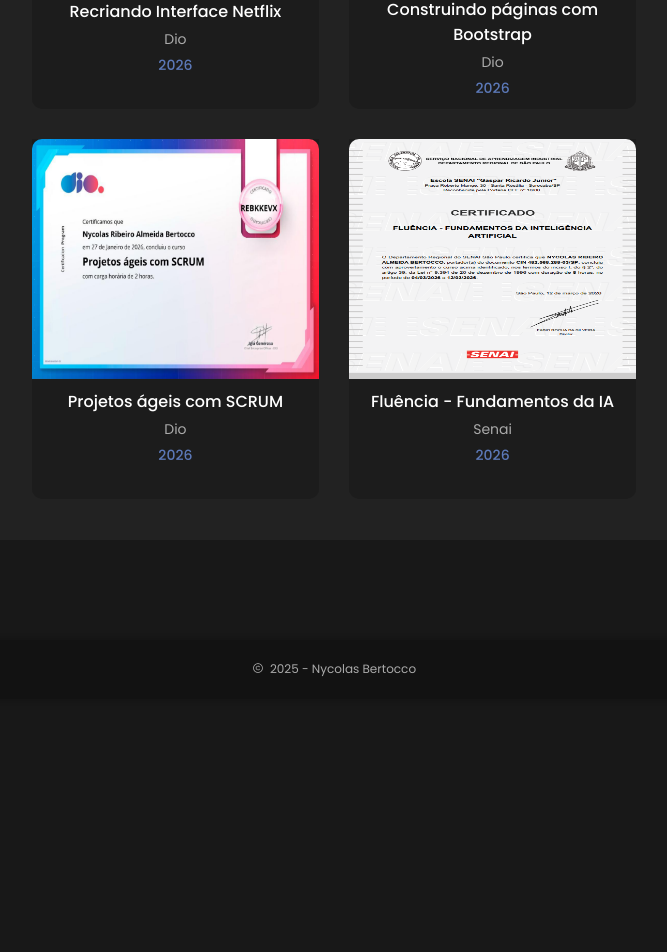
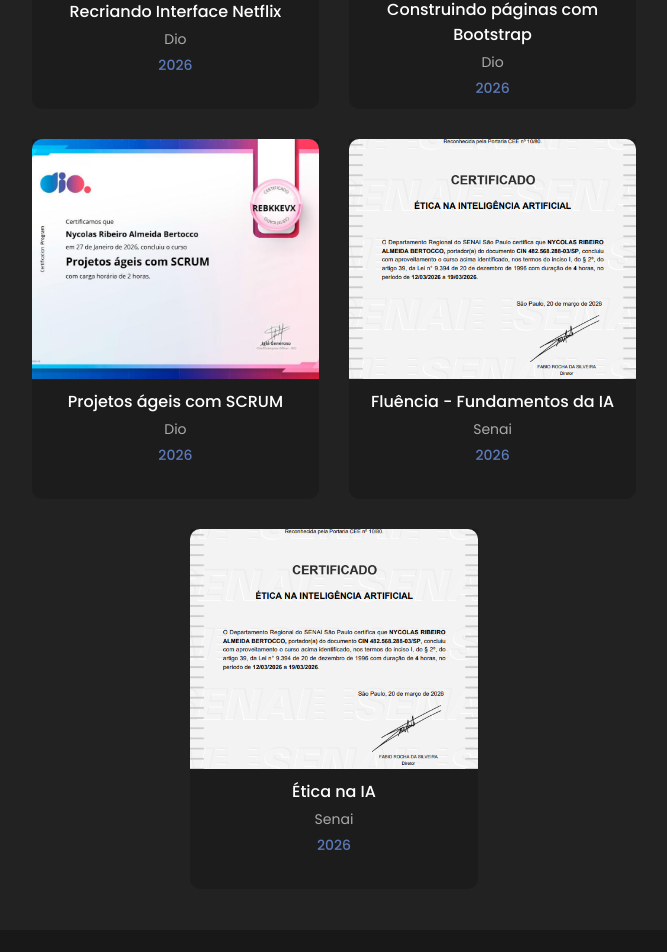
Before and after one commit to nybertocco/PortfolioNyco, a React (Vite) app: page /sobre in a window 1280 px wide. Shown: the part 2689-3641 px from the top of the page, without its empty margins (306-973 px from the left). Before the commit the page ends 3408 px from the top, so only its background shows below. Built offline with nearby package versions, Linux system fonts and the light colour scheme.

Commit message:
Certificado de Ética na IA adicionado

```diff
--- a/src/sobre/index.css
+++ b/src/sobre/index.css
@@ -155,6 +155,7 @@
   .cert img {
     border-radius: 10px 10px 0 0;
     width: 100%;
+    object-fit: cover;
   }
 
   .cert h3 {
--- a/src/sobre/index.jsx
+++ b/src/sobre/index.jsx
@@ -15,6 +15,7 @@
 import dioScrum from "../assets/dio-scrum.png";
 import dioBootstrap from "../assets/dio-bootstrap.png";
 import senai from "../assets/senai.png";
+import senai2 from "../assets/senai2.png";
 
 export default function Sobre() {
   return (
@@ -148,9 +149,20 @@
           </div>
         </div>
         <div className="cert">
-          <img src={senai} alt="Certificado Senai" />
+          <img
+            src={senai2}
+            alt="Certificado Senai - Fluência - Fundamentos da IA"
+          />
           <div className="info-cert">
             <h3>Fluência - Fundamentos da IA</h3>
+            <p>Senai</p>
+            <span>2026</span>
+          </div>
+        </div>
+        <div className="cert">
+          <img src={senai2} alt="Certificado Senai - Ética na IA" />
+          <div className="info-cert">
+            <h3>Ética na IA</h3>
             <p>Senai</p>
             <span>2026</span>
           </div>
```
Also changed, not shown: src/assets/senai2.png (added).
